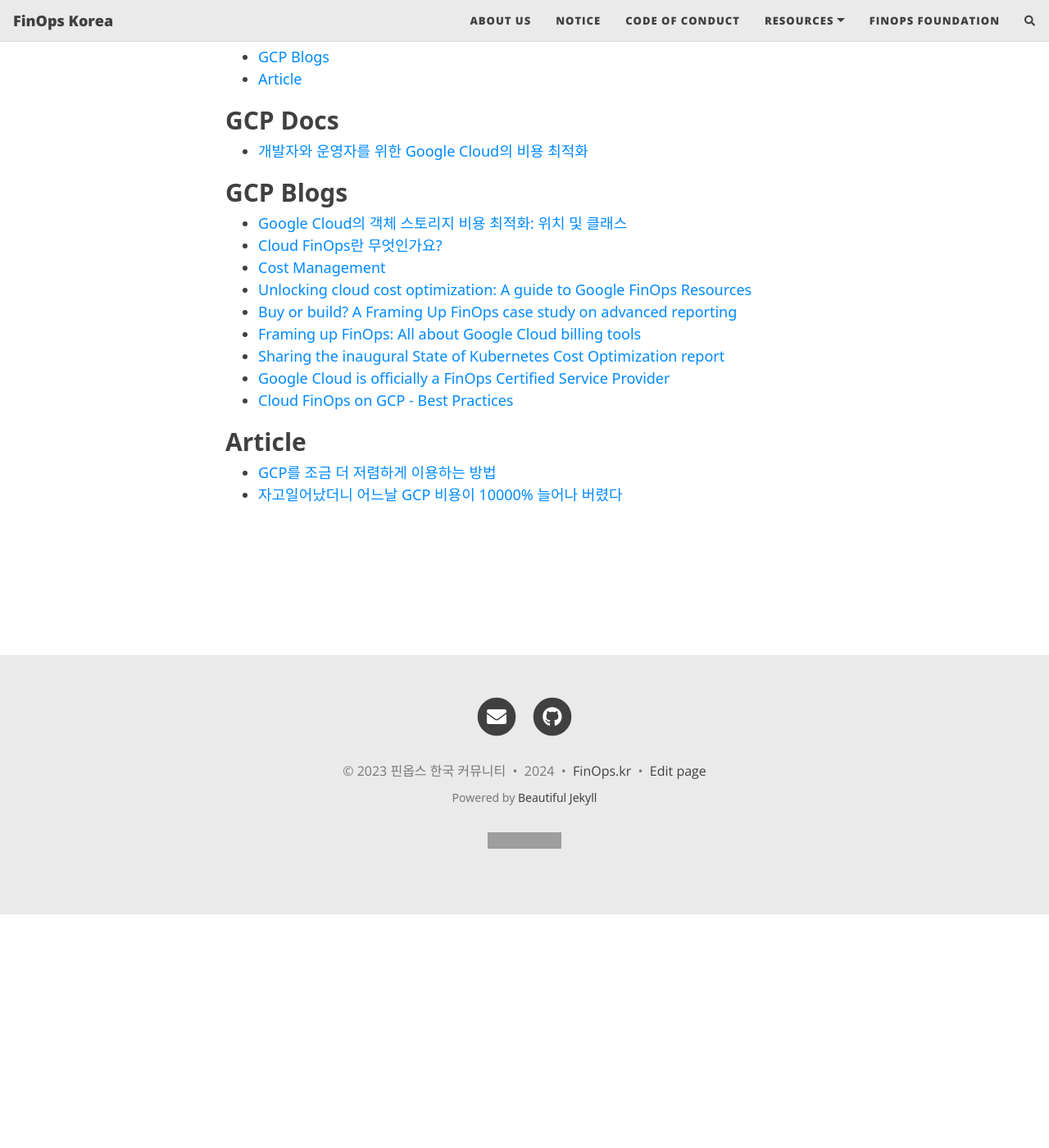
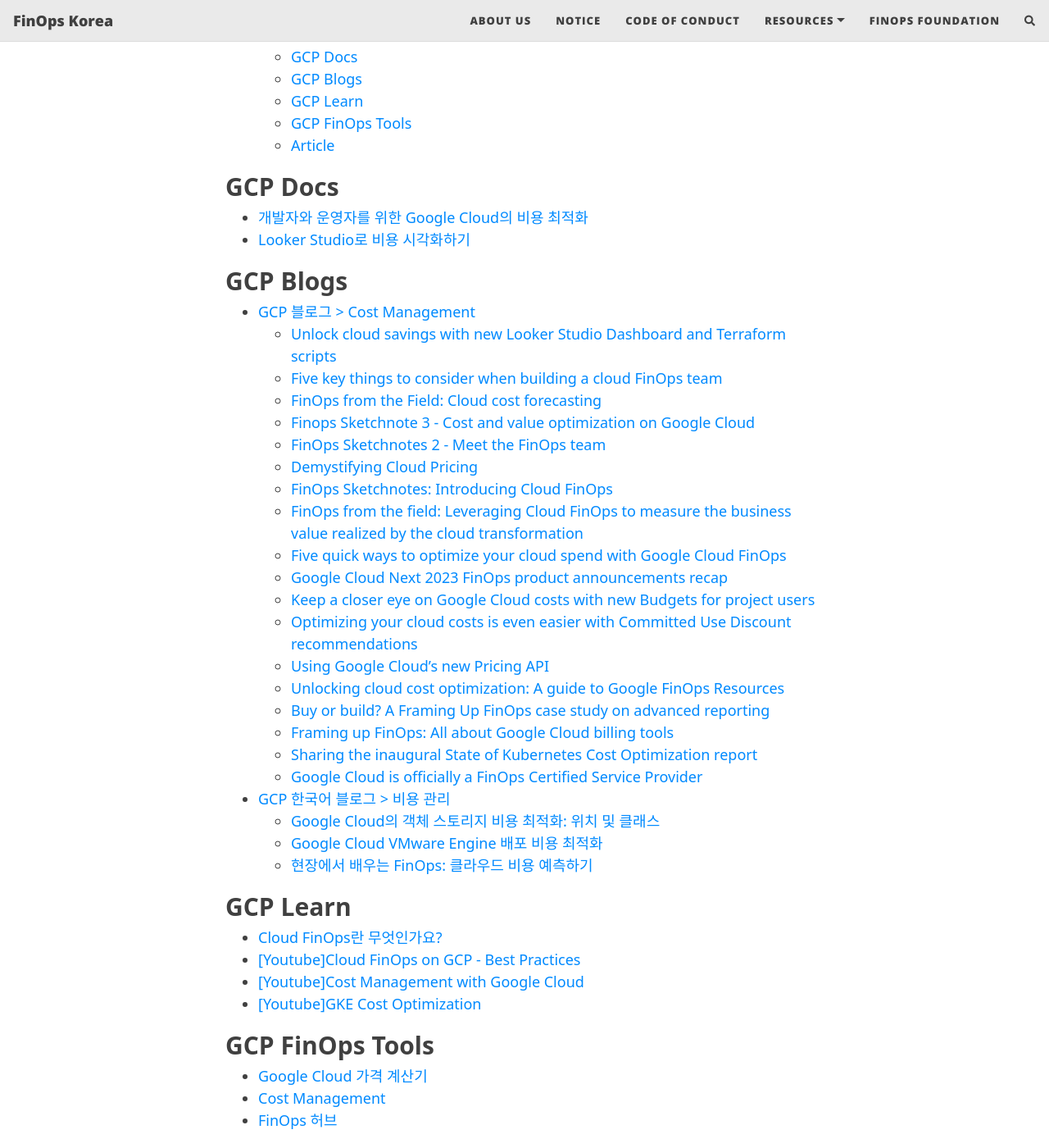
Before and after one commit to FinOpsKR/finopskr.github.io, a Jekyll site: the page built from gcp.md, in a window 1280 px wide and 1400 px high, scrolled down 285 px. Shown: the whole window at 82% size. Built offline with Jekyll 4.4.1, drawn with Linux system fonts in a browser that asks for light colours; nearby versions of some CDN libraries; comment, search, counter and statistics services are not loaded; grey boxes are pictures that could not be loaded.

Commit message:
Update gcp resources
Added 'GCP FinOps Tools' and 'GCP Learn'.
Updated Blog Posts, Youtube and Docs.

```diff
--- a/gcp.md
+++ b/gcp.md
@@ -5,24 +5,60 @@
 ---
 
 # GCP
-- [GCP Docs](#gcp-docs)
-- [GCP Blogs](#gcp-blogs)
-- [Article](#article)
+- [GCP](#gcp)
+  - [GCP Docs](#gcp-docs)
+  - [GCP Blogs](#gcp-blogs)
+  - [GCP Learn](#gcp-learn)
+  - [GCP FinOps Tools](#gcp-finops-tools)
+  - [Article](#article)
 
 ## GCP Docs
 - [개발자와 운영자를 위한 Google Cloud의 비용 최적화](https://cloud.google.com/architecture/cost-efficiency-on-google-cloud?hl=ko)
+- [Looker Studio로 비용 시각화하기](https://cloud.google.com/billing/docs/how-to/visualize-data)
 
 
 ## GCP Blogs
-- [Google Cloud의 객체 스토리지 비용 최적화: 위치 및 클래스](https://cloud.google.com/blog/ko/products/storage-data-transfer/how-to-save-on-google-cloud-storage-costs)
+- [GCP 블로그 > Cost Management](https://cloud.google.com/blog/topics/cost-management/)
+  - [Unlock cloud savings with new Looker Studio Dashboard and Terraform scripts](https://cloud.google.com/blog/topics/cost-management/manage-cloud-costs-with-new-oss-recommendations-dashboard?hl=en)
+  - [Five key things to consider when building a cloud FinOps team](https://cloud.google.com/blog/topics/cost-management/five-keys-to-building-a-successful-cloud-finops-team)
+  - [FinOps from the Field: Cloud cost forecasting](https://cloud.google.com/blog/topics/cost-management/thoughts-on-forecasting-cloud-costs)
+  - [Finops Sketchnote 3 - Cost and value optimization on Google Cloud](https://cloud.google.com/blog/topics/cost-management/finops-sketchnote-3-cost-and-value-optimization-on-google-cloud)
+  - [FinOps Sketchnotes 2 - Meet the FinOps team](https://cloud.google.com/blog/topics/cost-management/building-your-team-the-cloud-finops-personas-your-business-needs)
+  - [Demystifying Cloud Pricing](https://cloud.google.com/blog/topics/cost-management/demystifying-cloud-pricing-a-comprehensive-guide-for-businesses)
+  - [FinOps Sketchnotes: Introducing Cloud FinOps](https://cloud.google.com/blog/topics/cost-management/an-introduction-to-cloud-finops-on-google-cloud)
+  - [FinOps from the field: Leveraging Cloud FinOps to measure the business value realized by the cloud transformation](https://cloud.google.com/blog/topics/cost-management/leveraging-cloud-finops-to-measure-the-business-value-of-cloud?hl=en)
+  - [Five quick ways to optimize your cloud spend with Google Cloud FinOps](https://cloud.google.com/blog/topics/cost-management/five-ways-to-optimize-cloud-spend-with-finops)
+  - [Google Cloud Next 2023 FinOps product announcements recap](https://cloud.google.com/blog/topics/cost-management/cloud-finops-news-from-next-2023)
+  - [Keep a closer eye on Google Cloud costs with new Budgets for project users](https://cloud.google.com/blog/topics/cost-management/project-owners-can-now-track-google-cloud-project-spend)
+  - [Optimizing your cloud costs is even easier with Committed Use Discount recommendations](https://cloud.google.com/blog/products/management-tools/introducing-committed-use-discount-recommendations)
+  - [Using Google Cloud’s new Pricing API](https://cloud.google.com/blog/topics/cost-management/how-to-use-the-new-pricing-api?hl=en)
+  - [Unlocking cloud cost optimization: A guide to Google FinOps Resources](https://cloud.google.com/blog/topics/cost-management/unlocking-cloud-cost-optimization-a-guide-to-cloud-finops?hl=en)
+  - [Buy or build? A Framing Up FinOps case study on advanced reporting](https://cloud.google.com/blog/topics/cost-management/ukg-implements-advanced-reporting-for-cloud-billing?hl=en)
+  - [Framing up FinOps: All about Google Cloud billing tools](https://cloud.google.com/blog/topics/cost-management/framing-up-finops-podcast-tackles-cloud-billing-tools?hl=en)
+  - [Sharing the inaugural State of Kubernetes Cost Optimization report](https://cloud.google.com/blog/products/containers-kubernetes/new-report-state-of-kubernetes-cost-optimization?hl=en)
+  - [Google Cloud is officially a FinOps Certified Service Provider](https://cloud.google.com/blog/topics/cost-management/google-cloud-is-officially-a-finops-certified-service-provider?hl=en)
+- [GCP 한국어 블로그 > 비용 관리](https://cloud.google.com/blog/ko/topics/cost-management)
+  - [Google Cloud의 객체 스토리지 비용 최적화: 위치 및 클래스](https://cloud.google.com/blog/ko/products/storage-data-transfer/how-to-save-on-google-cloud-storage-costs)
+  - [Google Cloud VMware Engine 배포 비용 최적화](https://cloud.google.com/blog/ko/products/data-analytics/cost-optimization-of-google-cloud-vmware-engine-deployments)
+  - [현장에서 배우는 FinOps: 클라우드 비용 예측하기](https://cloud.google.com/blog/ko/topics/cost-management/thoughts-on-forecasting-cloud-costs)
+
+
+
+
+
+## GCP Learn
 - [Cloud FinOps란 무엇인가요?](https://cloud.google.com/learn/what-is-finops?hl=ko)
-- [Cost Management](https://cloud.google.com/blog/topics/cost-management/)
-- [Unlocking cloud cost optimization: A guide to Google FinOps Resources](https://cloud.google.com/blog/topics/cost-management/unlocking-cloud-cost-optimization-a-guide-to-cloud-finops?hl=en)
-- [Buy or build? A Framing Up FinOps case study on advanced reporting](https://cloud.google.com/blog/topics/cost-management/ukg-implements-advanced-reporting-for-cloud-billing?hl=en)
-- [Framing up FinOps: All about Google Cloud billing tools](https://cloud.google.com/blog/topics/cost-management/framing-up-finops-podcast-tackles-cloud-billing-tools?hl=en)
-- [Sharing the inaugural State of Kubernetes Cost Optimization report](https://cloud.google.com/blog/products/containers-kubernetes/new-report-state-of-kubernetes-cost-optimization?hl=en)
-- [Google Cloud is officially a FinOps Certified Service Provider](https://cloud.google.com/blog/topics/cost-management/google-cloud-is-officially-a-finops-certified-service-provider?hl=en)
-- [Cloud FinOps on GCP - Best Practices](https://youtu.be/T_QKG8rEe8w)
+- [[Youtube]Cloud FinOps on GCP - Best Practices](https://youtu.be/T_QKG8rEe8w)
+- [[Youtube]Cost Management with Google Cloud](https://www.youtube.com/playlist?list=PLIivdWyY5sqKeXavu1XuBNBDLBO31kzM0)
+- [[Youtube]GKE Cost Optimization](https://www.youtube.com/playlist?list=PLIivdWyY5sqIUx9ZVsn4BzaIVTRAWYPxi)
+
+
+
+
+## GCP FinOps Tools
+- [Google Cloud 가격 계산기](https://cloud.google.com/products/calculator)
+- [Cost Management](https://cloud.google.com/cost-management?hl=ko)
+- [FinOps 허브](https://cloud.google.com/billing/docs/how-to/finops-hub?hl=ko)
 
 
 ## Article
```
